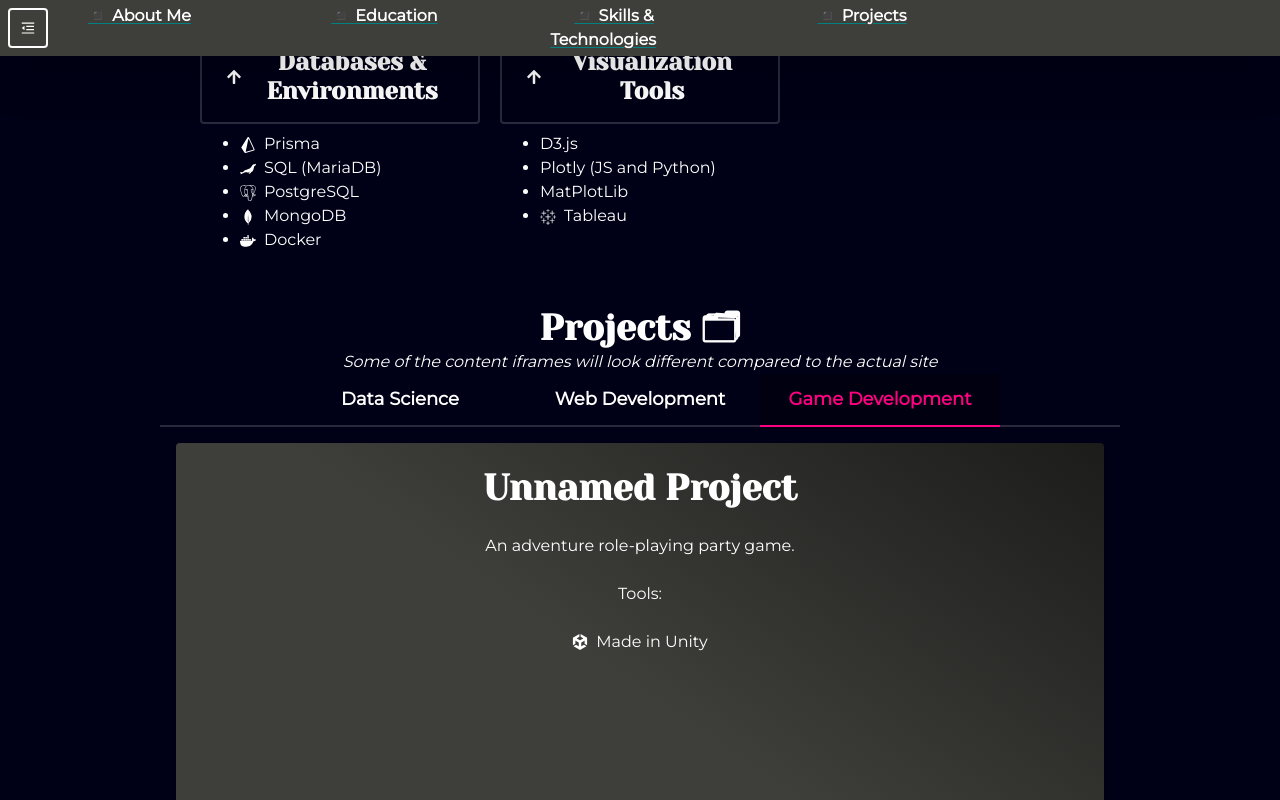
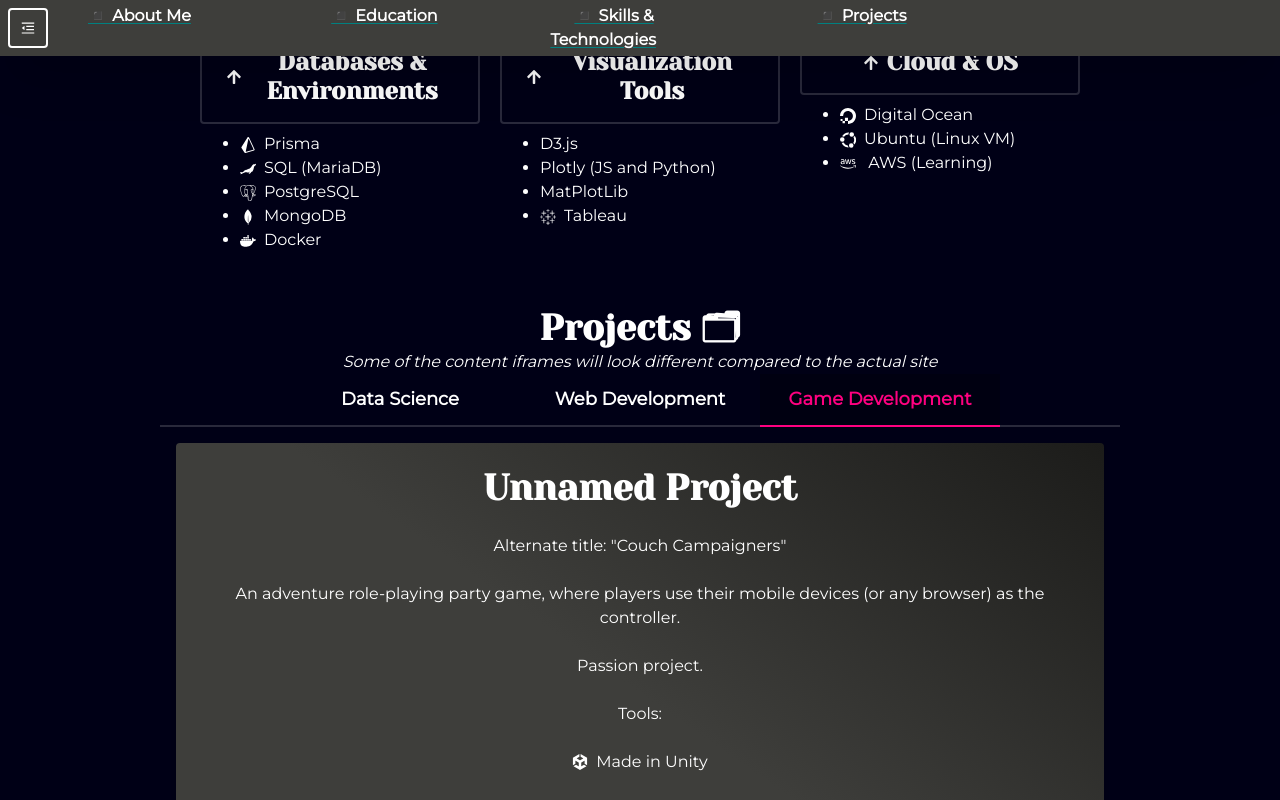
Before and after one commit to gavinsta/gavinlau_main, a Next.js app: page / in a window 1280 px wide. Both pictures are taken after a click on the tab "Game Development". Shown: the part 1919-2719 px from the top of the page. Built offline with nearby package versions, Linux system fonts and the light colour scheme.

Commit message:
-Updated animations for all sections of main page

```diff
--- a/src/components/SlideInSection.tsx
+++ b/src/components/SlideInSection.tsx
@@ -5,7 +5,10 @@
 
 
 
-const SlideInSection = (props: BoxProps & { direction: "left" | "right" }) => {
+const SlideInSection = (props: BoxProps & {
+  /**Direction the section ENTERS from */
+  direction: "left" | "right"
+}) => {
   const isMobile = useCheckMobileScreen();
   const { direction, children } = props
   const { ref, inView } = useInView({
--- a/src/components/mainpage-components/AboutMeSection.tsx
+++ b/src/components/mainpage-components/AboutMeSection.tsx
@@ -4,6 +4,7 @@
 import { useState } from "react"
 import EducationItem from "../EducationItem"
 import NextLink from "next/link"
+import SlideInSection from "../SlideInSection"
 const AboutMe = () => {
   const isMobile = useCheckMobileScreen()
   const [collapsed, setCollapsed] = useState(false)
@@ -24,6 +25,7 @@
           <Spacer /><Badge>{collapsed ? "Expand" : "Collapse"}</Badge><Spacer />
         </HStack>
       </Box>
+      <SlideInSection direction="right">
         {collapsed ? <Divider /> :
           <Box>
             <Box
@@ -73,8 +75,7 @@
             </Box>
           </Box>
         }
-
-
+      </SlideInSection>
     </Box>
   )
 }
--- a/src/components/mainpage-components/EducationSection.tsx
+++ b/src/components/mainpage-components/EducationSection.tsx
@@ -3,6 +3,7 @@
 import useCheckMobileScreen from "Main/hooks/useCheckMobileScreen"
 import { useState } from "react"
 import EducationItem from "../EducationItem"
+import SlideInSection from "../SlideInSection"
 
 const EducationSection = () => {
   const isMobile = useCheckMobileScreen()
@@ -24,6 +25,7 @@
           <Spacer /><Badge>{collapsed ? "Expand" : "Collapse"}</Badge><Spacer />
         </HStack>
       </Box>
+      <SlideInSection direction="right">
         {collapsed ? <Divider /> :
           <Box>
             <SimpleGrid
@@ -41,7 +43,7 @@
 
             </SimpleGrid>
           </Box>
-      }
+        }</SlideInSection>
     </Box>
   )
 }
--- a/src/components/mainpage-components/ProjectsSection.tsx
+++ b/src/components/mainpage-components/ProjectsSection.tsx
@@ -11,10 +11,11 @@
   const isMobile = useCheckMobileScreen()
   const tabWidth = isMobile ? "33%" : "25%"
   const [toggleMobileView, setToggleMobileView] = useState(false)
-  return (<SlideInSection direction='right'>
+  return (<>
     <Heading textAlign={'center'}
       id='projects'>Projects 🗂</Heading>
     <Text fontStyle={'italic'} textAlign='center'>Some of the content iframes will look different compared to the actual site</Text>
+    <SlideInSection direction='right'>
       <Tabs
         size={'lg'}>
         <TabList
@@ -106,7 +107,9 @@
               <GridItem>
                 <Card overflowY={'hidden'} h={"500"}>
                   <Heading textAlign={'center'}>Unnamed Project</Heading>
-                <Text>An adventure role-playing party game.</Text>
+                  <Text>Alternate title: "Couch Campaigners"</Text>
+                  <Text textAlign={'center'}>An adventure role-playing party game, where players use their mobile devices (or any browser) as the controller.</Text>
+                  <Text>Passion project.</Text>
                   <Text>Tools:</Text>
                   <HStack>
                     <Icon as={SiUnity} /> <Text>Made in Unity</Text>
@@ -118,7 +121,7 @@
           </TabPanel>
         </TabPanels>
       </Tabs>
-  </SlideInSection>)
+    </SlideInSection></>)
 }
 
 export default ProjectsSection
--- a/src/components/mainpage-components/SkillsSection.tsx
+++ b/src/components/mainpage-components/SkillsSection.tsx
@@ -2,7 +2,7 @@
 import useCheckMobileScreen from "Main/hooks/useCheckMobileScreen"
 import ExpandableList from "../ExpandableList"
 import SlideInSection from "../SlideInSection"
-import { SiCsharp, SiDocker, SiJavascript, SiMariadb, SiMongodb, SiNextdotjs, SiPostgresql, SiPrisma, SiPython, SiReact, SiTableau, SiTypescript, SiUnity } from "react-icons/si"
+import { SiAmazonaws, SiCsharp, SiDigitalocean, SiDocker, SiJavascript, SiMariadb, SiMongodb, SiNextdotjs, SiPostgresql, SiPrisma, SiPython, SiReact, SiTableau, SiTypescript, SiUbuntu, SiUnity } from "react-icons/si"
 import { FaJava } from "react-icons/fa"
 import { useState } from "react"
 import useWindowDimensions from "Main/hooks/useWindowDimensions"
@@ -11,7 +11,7 @@
   const isMobile = useCheckMobileScreen();
   const { width } = useWindowDimensions();
   const smallScreen = width < 1000
-  return (<SlideInSection direction='right'>
+  return (
     <Box
       padding={isMobile ? 5 : 10}
     //bg={'linear-gradient(35deg, #3E3E3B 50%,#1C1C1A) '}
@@ -26,7 +26,7 @@
           <Spacer /><Badge>{collapsed ? "Expand" : "Collapse"}</Badge><Spacer />
         </HStack>
       </Box>
-
+      <SlideInSection direction='right'>
         {collapsed ?
           <Divider />
           :
@@ -119,9 +119,22 @@
                 </ListItem>
               </ExpandableList>
             </GridItem>
-
+            <GridItem>
+              <ExpandableList listName='Cloud & OS'>
+                <ListItem>
+                  <ListIcon as={SiDigitalocean} />Digital Ocean
+                </ListItem>
+                <ListItem>
+                  <ListIcon as={SiUbuntu} />Ubuntu (Linux VM)
+                </ListItem>
+                <ListItem>
+                  <ListIcon as={SiAmazonaws} /> AWS (Learning)
+                </ListItem>
+              </ExpandableList>
+            </GridItem>
           </SimpleGrid>}
+      </SlideInSection>
     </Box>
-  </SlideInSection>)
+  )
 }
 export default SkillsSection
--- a/src/pages/projects/datascience-projects.tsx
+++ b/src/pages/projects/datascience-projects.tsx
@@ -107,14 +107,14 @@
         <Text >Interactive embeds to come.</Text>
         <Box>
           <SimpleGrid spacing={5}>
-            <GridItem>
+            <GridItem padding={5}>
               <Card>
                 <Text fontSize={30}>AirBnB Data Exploration</Text>
                 <Image alt='screenshot of tableau dashboard exploring airbnb trends' src={"/screenshots/airbnb_datathon.png"} width={"100%"} />
 
               </Card>
             </GridItem>
-            <GridItem>
+            <GridItem padding={5}>
               <Card>
                 <Text fontSize={30}>Kickstarter Data Exploration</Text>
                 <Image alt='screenshot of tableau dashboard exploring kickstarter trends' src={"/screenshots/kickstarter_datathon.png"} width={"100%"} />
```
Lines whose indentation alone changed are shown as unchanged.
